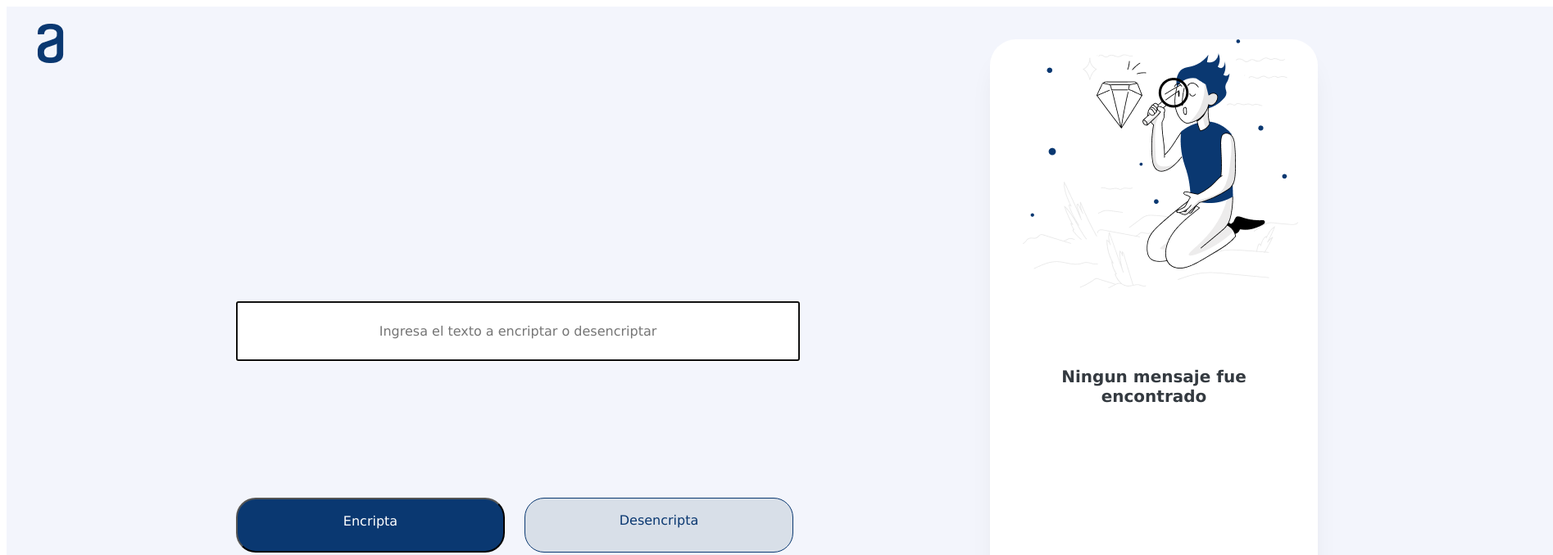
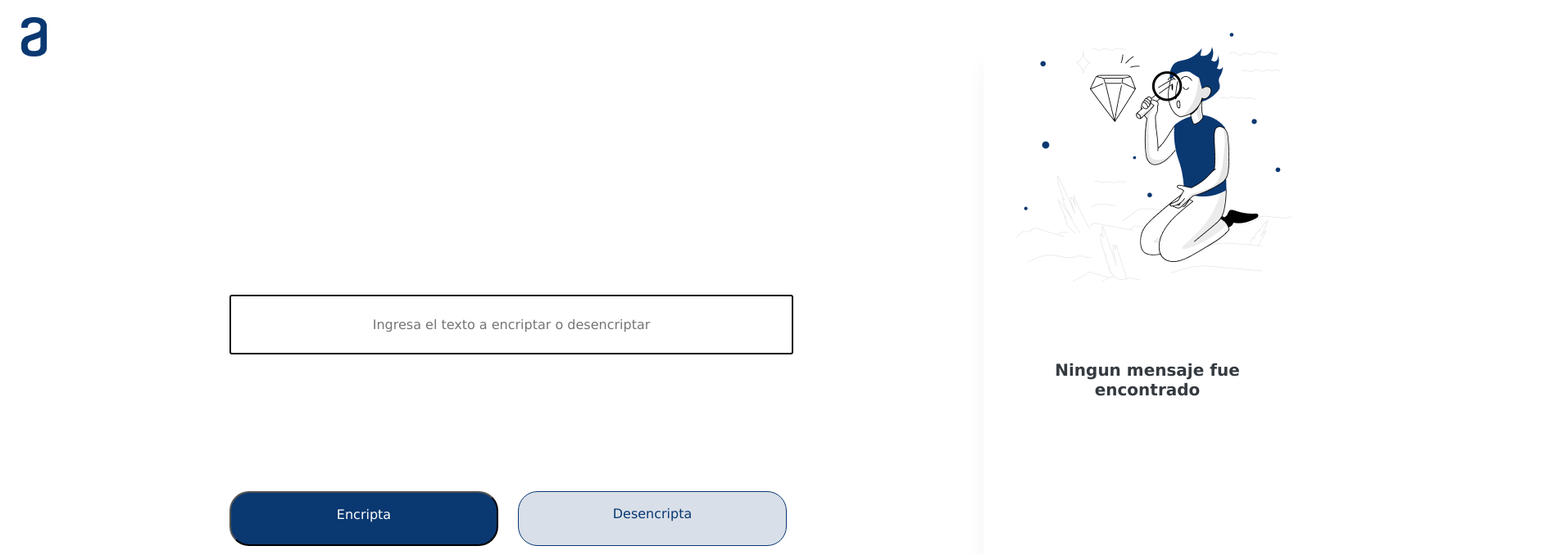
Before and after one commit to fernandoj0/encriptador, a plain HTML site: page index.html in a window 1280 px wide. Shown: the top 678 px of the page at 82% size, 1895 px wide, since content can reach past the window. Drawn offline with Linux system fonts and the light colour scheme.

Commit message:
no subir

```diff
--- a/index.html
+++ b/index.html
@@ -1,17 +1,20 @@
 <!DOCTYPE html>
 <html lang="es">
+
 <head>
     <meta charset='UTF-8' />
     <title>Encriptador</title>
     <link rel="stylesheet" href="style.css">
 </head>
+
 <body>
-    <main class="pantallaPrincipal">
-        <header>
-            <div class="logoAlura">
-                <h1><img src="assets/img/Vector.png" alt="logo_alura.png"></h1>
-            </div>
-        </header>
+    <header>
+        <div class="logoAlura">
+            <h1><img src="assets/img/Vector.png" alt="logo_alura.png"></h1>
+        </div>
+    </header>
+    <main>
+
         <section>
             <input type=text placeholder="Ingresa el texto a encriptar o desencriptar" id="myInput" class="inpt" />
 
@@ -41,4 +44,5 @@
     </main>
     <script src="script.js"></script>
 </body>
+
 </html>
--- a/style.css
+++ b/style.css
@@ -1,13 +1,10 @@
-
-.pantallaPrincipal{
-    position: relative;
-    width: 1887px;
-    height: 1024px;
+.body {
+    width: 100%;
     background: #F3F5FC;
 
 }
 
-    .logoAlura{
+.logoAlura{
         position: absolute;
         width: 31.09px;
         height: 48px;
@@ -15,7 +12,7 @@
         top: 0%;
         bottom: 0%;
 
-    }
+}
 
         /*seccion texto entrada y botones*/
 
```
